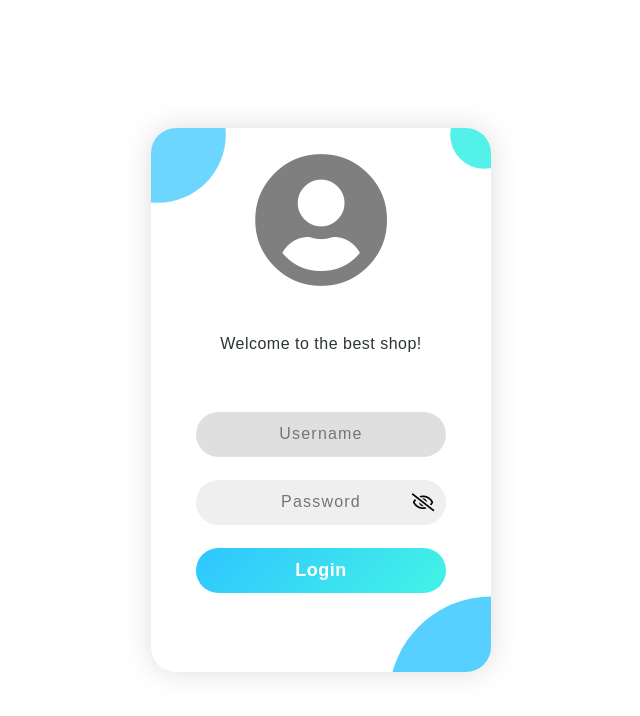
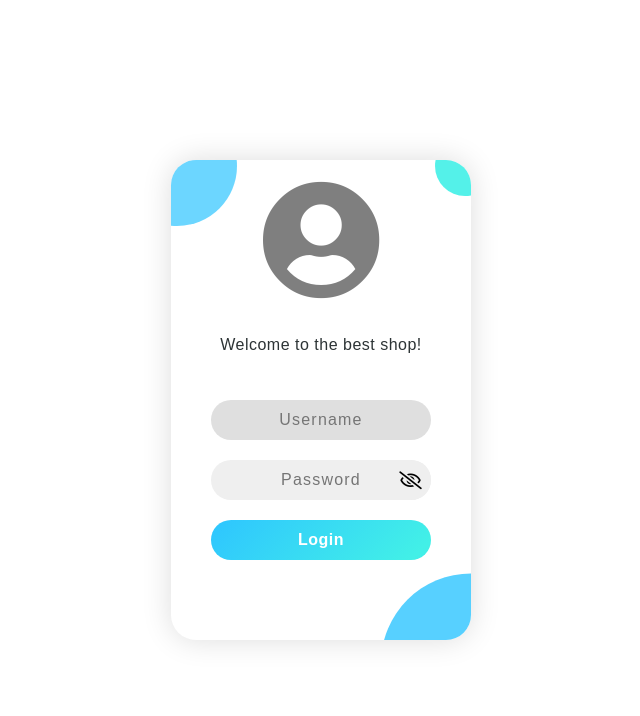
Before and after one commit to hein99/merchant, a PHP site: page /merchant/views/login.php in a window 1280 px wide. Shown: the top 716 px of the page, without its empty margins (319-959 px from the left). Run offline with PHP 8.4, Linux system fonts and the light colour scheme; some libraries are stand-ins or nearby versions.

Commit message:
Update login.css

```diff
--- a/styles/login.css
+++ b/styles/login.css
@@ -3,8 +3,8 @@
 	top: 50%;
 	left: 50%;
 	transform: translate(-50%, -50%);
-	width: 340px;
-	height: 544px;
+	width: 300px;
+	height: 480px;
 	font-family: sans-serif;
 	background-color: white;
 	border-radius: 25px;
@@ -14,7 +14,7 @@
 
 .login-header{
 	width: 100%;
-	height: 272px;
+	height: 230px;
 	border-radius: 25px 25px 0 0;
 	display: flex;
 	flex-direction: column;
@@ -25,8 +25,8 @@
 
 .login-header::before{
 	content: '';
-	width: 136px;
-	height: 136px;
+	width: 120px;
+	height: 120px;
 	position: absolute;
 	top: 0;
 	left: 0;
@@ -38,8 +38,8 @@
 
 .login-header::after{
 	content: '';
-	width: 68px;
-	height: 68px;
+	width: 60px;
+	height: 60px;
 	position: absolute;
 	top: 0;
 	right: 0;
@@ -51,23 +51,23 @@
 
 #user-icon{
 	width: 100%;
-	height: 184px;
+	height: 160px;
 	display: flex;
 	justify-content: center;
 	align-items: center;
 }
 
 #user-icon i{
-	font-size: 136px;
+	font-size: 120px;
 	color: rgba(0,0,0,0.5);
 }
 
 #welcome{
 	display: block;
 	width: calc(100% - 50px);
-	height: 53px;
+	height: 40px;
 	padding: 5px 25px;
-	line-height: 1.6em;
+	line-height: 1.3em;
 	letter-spacing: 0.5px;
 	text-align: center;
 	display: flex;
@@ -82,7 +82,7 @@
 
 .login-body{
 	width: 100%;
-	height: 272px;
+	height: 240px;
 	display: flex;
 	align-items: center;
 	flex-direction: column;
@@ -91,8 +91,8 @@
 
 .login-body::before{
 	content: '';
-	width: 204px;
-	height: 204px;
+	width: 180px;
+	height: 180px;
 	position: absolute;
 	bottom: 0;
 	right: 0;
@@ -104,15 +104,15 @@
 
 #username, #login, .login-pass{
 	display: block;
-	width: 250px;
-	height: 45px;
+	width: 220px;
+	height: 40px;
 	border: none;
 	background-color: #efefef;
 	color: black;
 	letter-spacing: 1.2px;
 	text-align: center;
 	border-radius: 25px;
-	margin: 11.5px 0;
+	margin: 10px 0;
 	padding: 0 9px;
 	box-sizing: border-box;
 }
@@ -144,8 +144,8 @@
 	display: flex;
 	justify-content: center;
 	align-items: center;
-	width: 45px;
-	height: 45px;
+	width: 40px;
+	height: 40px;
 	background-color: #efefef;
 	border-radius: 0 25px 25px 0;
 	cursor: pointer;
@@ -246,7 +246,6 @@
 	background-image: linear-gradient(135deg, #2EC5FF, #42F0E7, #2EC5FF);
 	color: white;
 	font-weight: bold;
-	font-size: 18px;
 	letter-spacing: 0.5px;
 	transition: 0.5s ease;
 }
```
